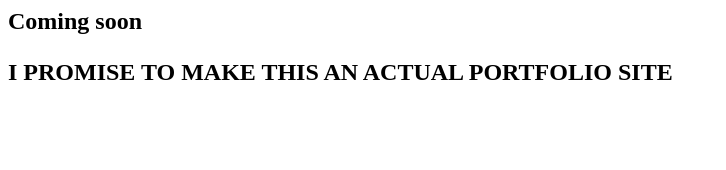
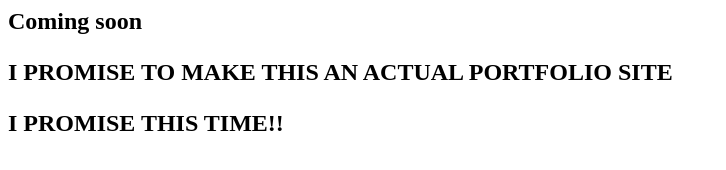
Before and after one commit to markpereira/markpereira.github.io, a plain HTML site: page index.html in a window 1280 px wide. Shown: the whole page, without its empty margins (0-726 px from the left). Drawn offline with Linux system fonts and the light colour scheme.

Commit message:
promises

```diff
--- a/index.html
+++ b/index.html
@@ -2,5 +2,6 @@
 <body>
 	<h2>Coming soon<h2>
 	<p>I PROMISE TO MAKE THIS AN ACTUAL PORTFOLIO SITE<p>
+	<p>I PROMISE THIS TIME!!<p>
 <body>
 <html>
```
